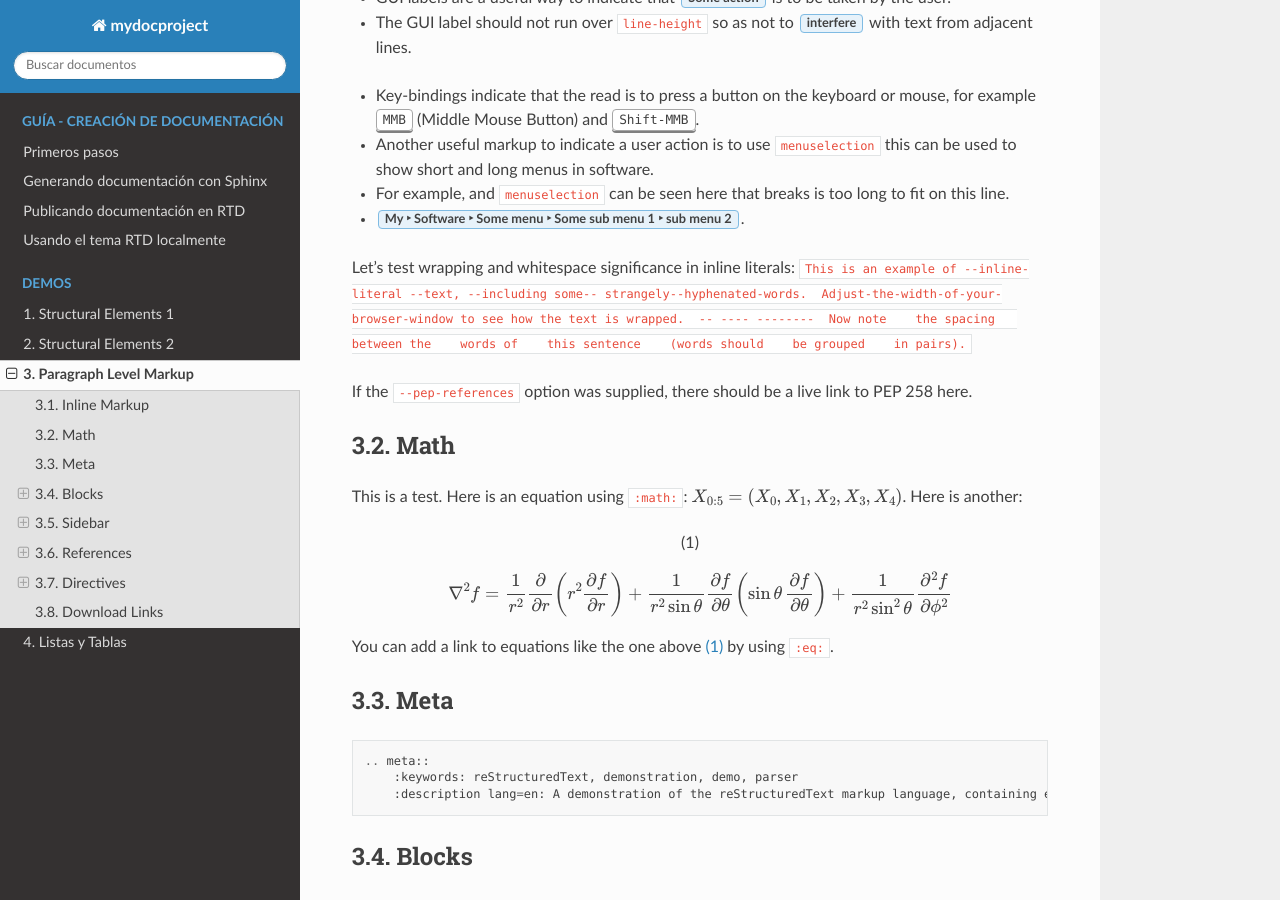
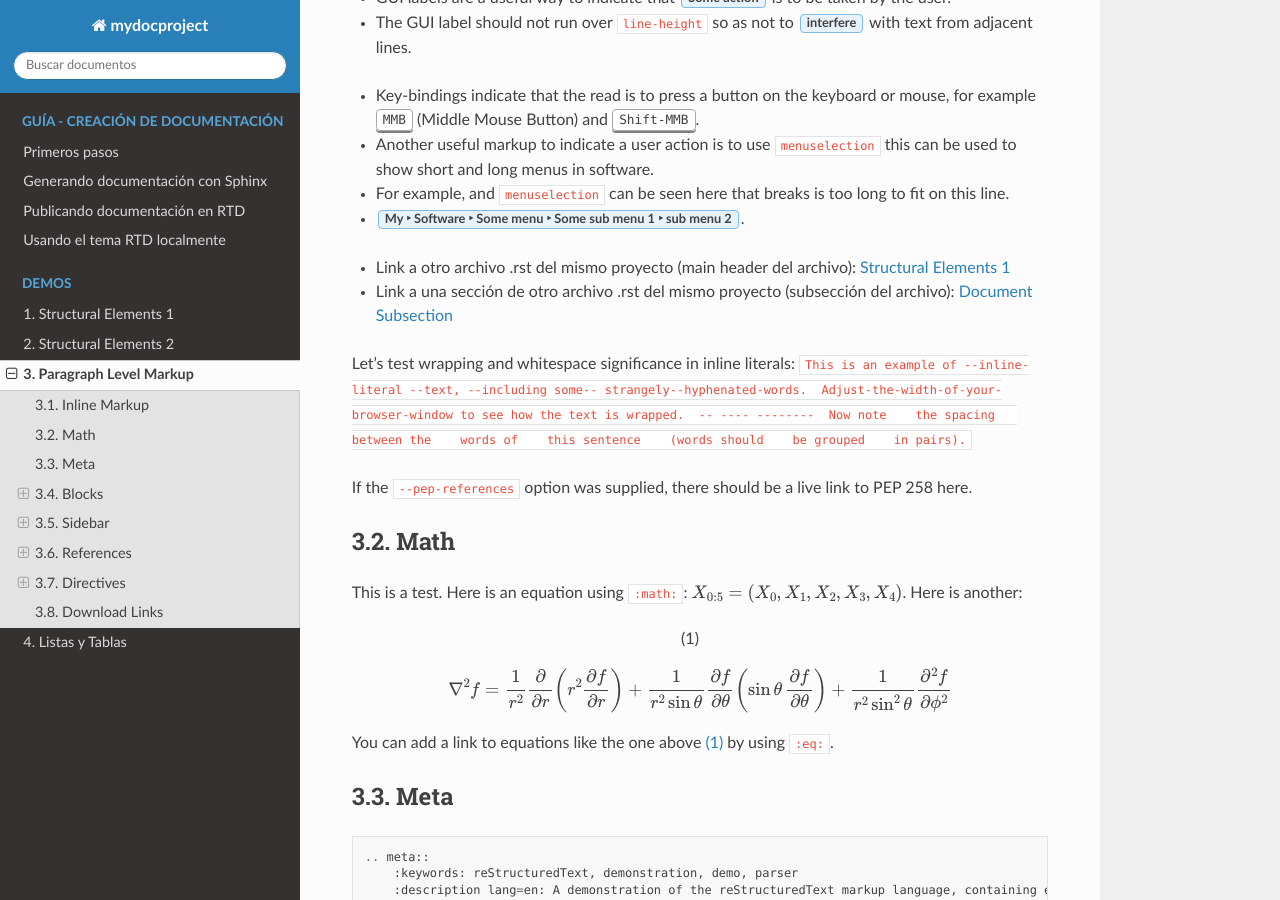
Before and after one commit to mogago/mydocproject, a Sphinx documentation site: the page built from docs/source/demo/paragraph.rst, in a window 1280 px wide and 900 px high, scrolled down 761 px. Built offline with Sphinx 7.4.7 and the Read the Docs theme 2.0.0, drawn with Linux system fonts in a browser that asks for light colours; some of the changed text lies outside the part shown.

Commit message:
Informacion agregada sobre links en paragraph.rst

```diff
--- a/docs/source/demo/paragraph.rst
+++ b/docs/source/demo/paragraph.rst
@@ -40,6 +40,9 @@ Paragraphs contain text and may contain inline markup:
 - Another useful markup to indicate a user action is to use ``menuselection`` this can be used to show short and long menus in software.
 - For example, and ``menuselection`` can be seen here that breaks is too long to fit on this line.
 - :menuselection:`My --> Software --> Some menu --> Some sub menu 1 --> sub menu 2`.
+
+* Link a otro archivo .rst del mismo proyecto (main header del archivo): :ref:`structuralelements1`
+* Link a una sección de otro archivo .rst del mismo proyecto (subsección del archivo): :ref:`sampledocumentsubsection`
 
 .. DO NOT RE-WRAP THE FOLLOWING PARAGRAPH!
 
--- a/docs/source/demo/structure.rst
+++ b/docs/source/demo/structure.rst
@@ -1,3 +1,5 @@
+.. _structuralelements1:
+
 =====================
 Structural Elements 1
 =====================
@@ -20,6 +22,8 @@ Document Section
 ================
 
 Lorem ipsum dolor sit amet, consectetur adipiscing elit. Donec lorem neque, interdum in ipsum nec, finibus dictum velit. Ut eu efficitur arcu, id aliquam erat. In sit amet diam gravida, imperdiet tellus eu, gravida nisl. Praesent aliquet odio eget libero elementum, quis rhoncus tellus tincidunt. Suspendisse quis volutpat ipsum. Sed lobortis scelerisque tristique.
+
+.. _sampledocumentsubsection:
 
 Document Subsection
 -------------------
```
Also changed, not shown: other parts of docs/source/demo/paragraph.rst (+4 -0 lines), 9 other files.
